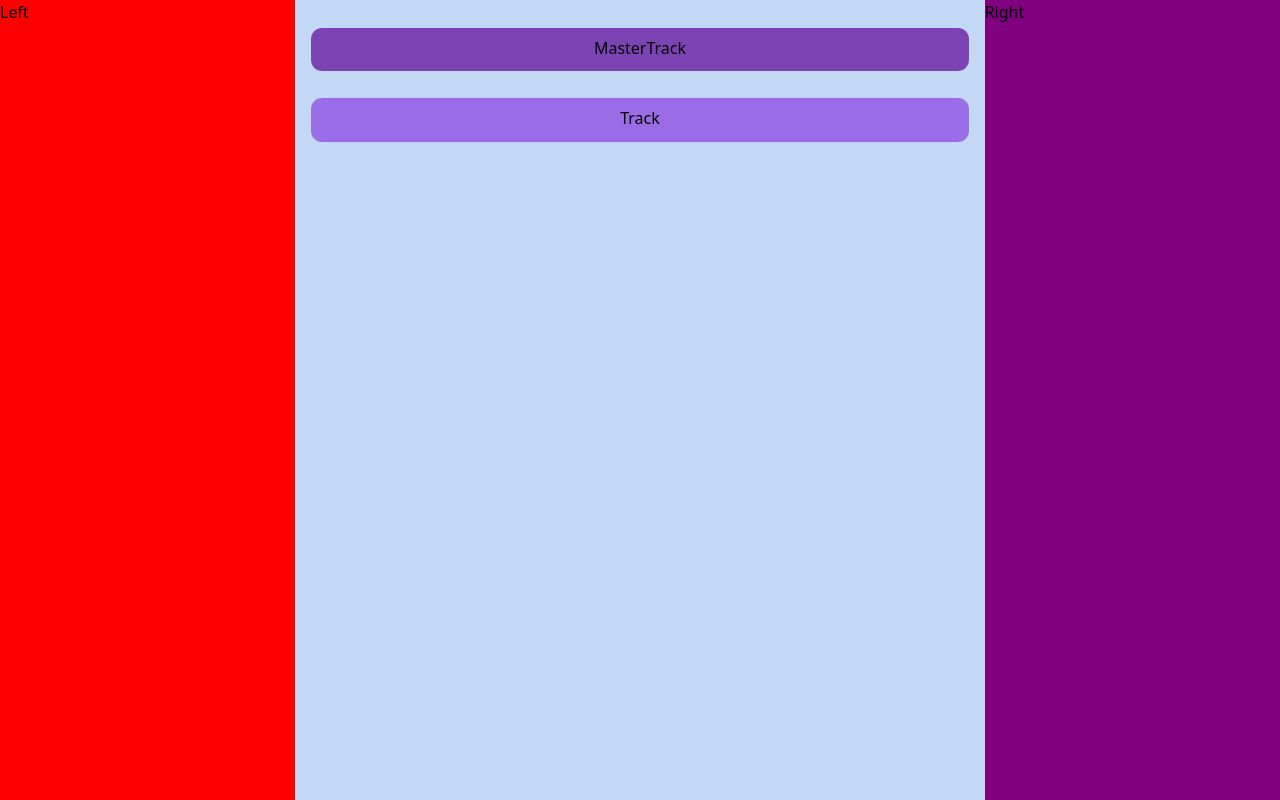
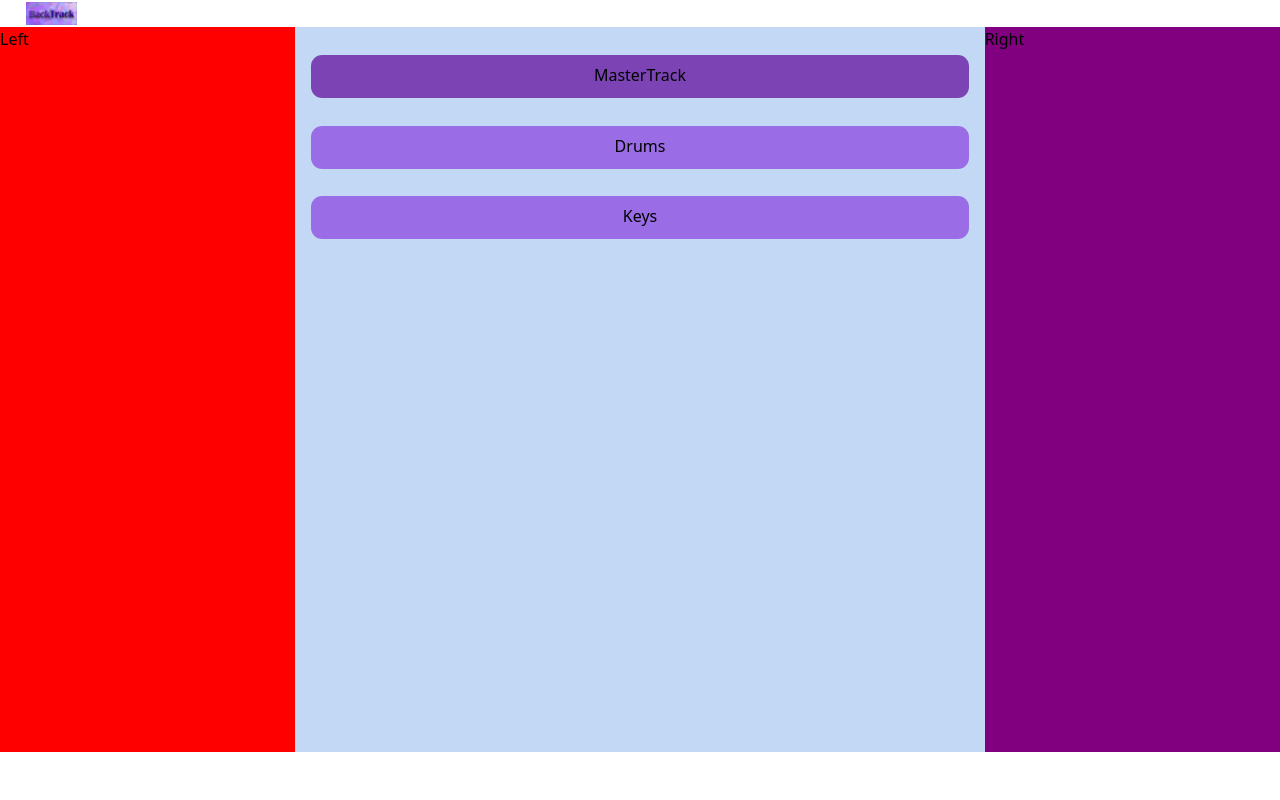
Before and after one commit to williamconvertino/backtrack, a Next.js app: page / in a window 1280 px wide. Built offline with nearby package versions, Linux system fonts and the light colour scheme.

Commit message:
Began track organization

```diff
--- a/components/tracks/Track.js
+++ b/components/tracks/Track.js
@@ -1,9 +1,9 @@
 import React from 'react'
 
-function Track() {
+function Track({name}) {
   return (
     <div className='track'>
-        Track
+        {name}
     </div>
   )
 }
--- /dev/null
+++ b/components/tracks/TrackHub.js
@@ -0,0 +1,11 @@
+import React, { Component } from 'react'
+
+export class TrackHub extends Component {
+  render() {
+    return (
+      <div>TrackHub</div>
+    )
+  }
+}
+
+export default TrackHub
--- a/components/windows/CenterWindow.js
+++ b/components/windows/CenterWindow.js
@@ -1,13 +1,17 @@
-import React from 'react'
+import { data } from 'autoprefixer'
+import React, {useState} from 'react'
 import MasterTrack from '../tracks/MasterTrack'
 import Track from '../tracks/Track'
 
 function CenterWindow() {
+
+  const tracks = ["Drums", "Keys"]
+
   return (
     <div className='center-window'>
 
       <MasterTrack />
-      <Track />
+      {tracks.map( (track) => <Track name={track}/> )}
 
     </div>
   )
--- a/pages/index.js
+++ b/pages/index.js
@@ -9,6 +9,7 @@ import RightWindow from '../components/windows/RightWindow'
 export default function Home() {
   return (
     <div>
+
       <Head>
         <title>BackTrack</title>
         <meta name="" content="" />
@@ -17,7 +18,8 @@ export default function Home() {
 
       <Header />
 
-      <main className='container background'>
+
+      <main className='container'>
         <LeftWindow />
         <CenterWindow/>
         <RightWindow />
--- a/styles/globals.css
+++ b/styles/globals.css
@@ -3,16 +3,21 @@
 @tailwind utilities;
 
 * {
-  padding-left: 0px;
-  padding-right: 0px;
-  margin-right: 0px;
-  margin-left: 0px;
+  box-sizing: border-box;
+  padding: 0;
+  margin: 0;
   width: 100%;
 }
 
 html, body {
-  max-width: 100%;
+  width: 100%;
+  height: 100%;
   overflow-x: hidden;
+}
+
+body {
+  height: 100vh;
+  width: 100vw;
 }
 
 ::-webkit-scrollbar {
@@ -29,24 +34,18 @@ html, body {
 }
 
 .container {
+  background: var(--light-lblue);
   overflow-y: scroll;
   display: flex;
+  min-height: 90.63vh;
 }
-
-.background {
-  background: var(--light-lblue);
-  position: absolute;
-  height: 100%;
-  width: 100%;
-  bottom: 0;
-}
-
 
 .header {
   display: flex;
   background: white;
   height: 1.8rem;
 }
+
 
 /* Center Window */
 
```
